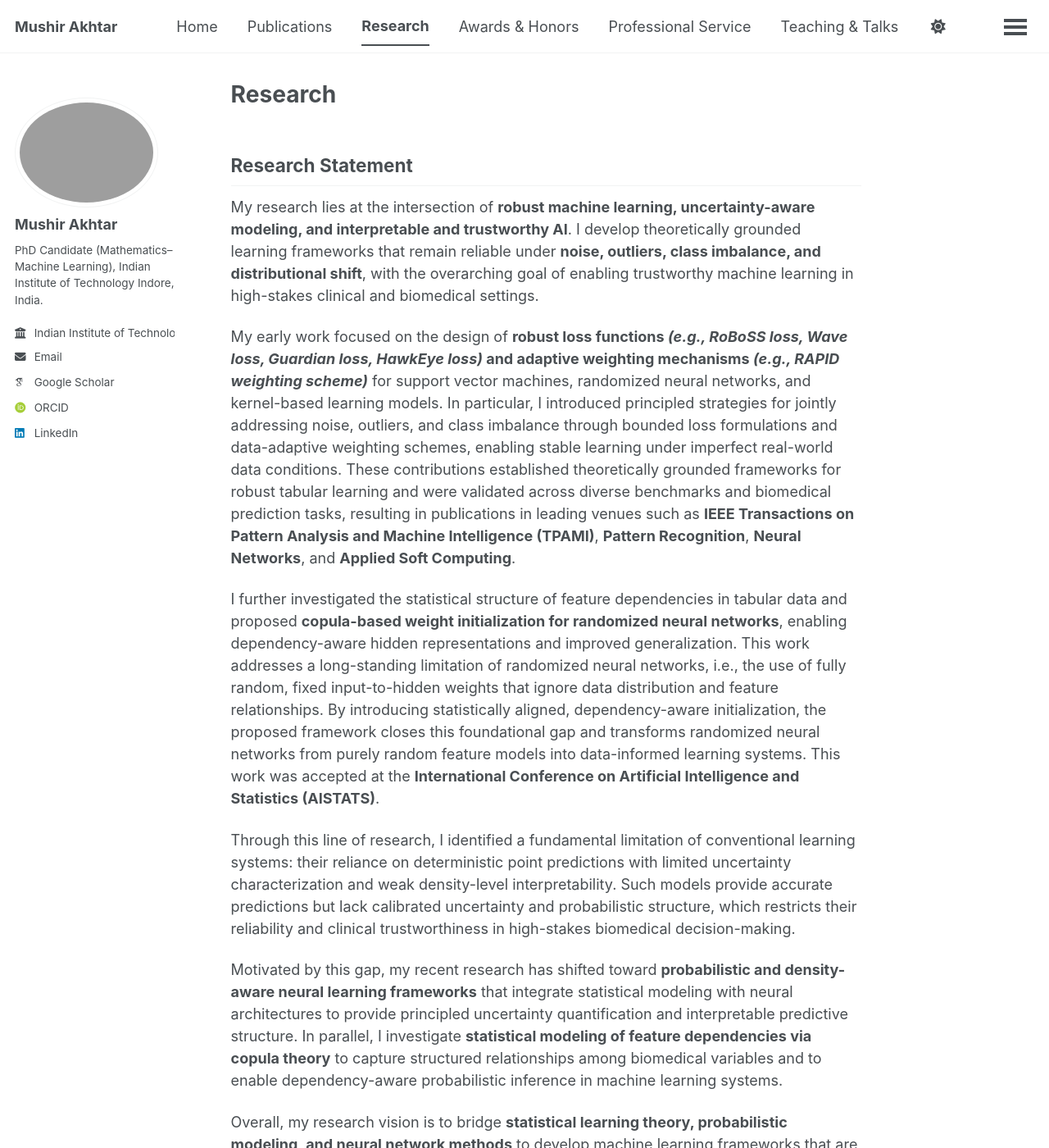
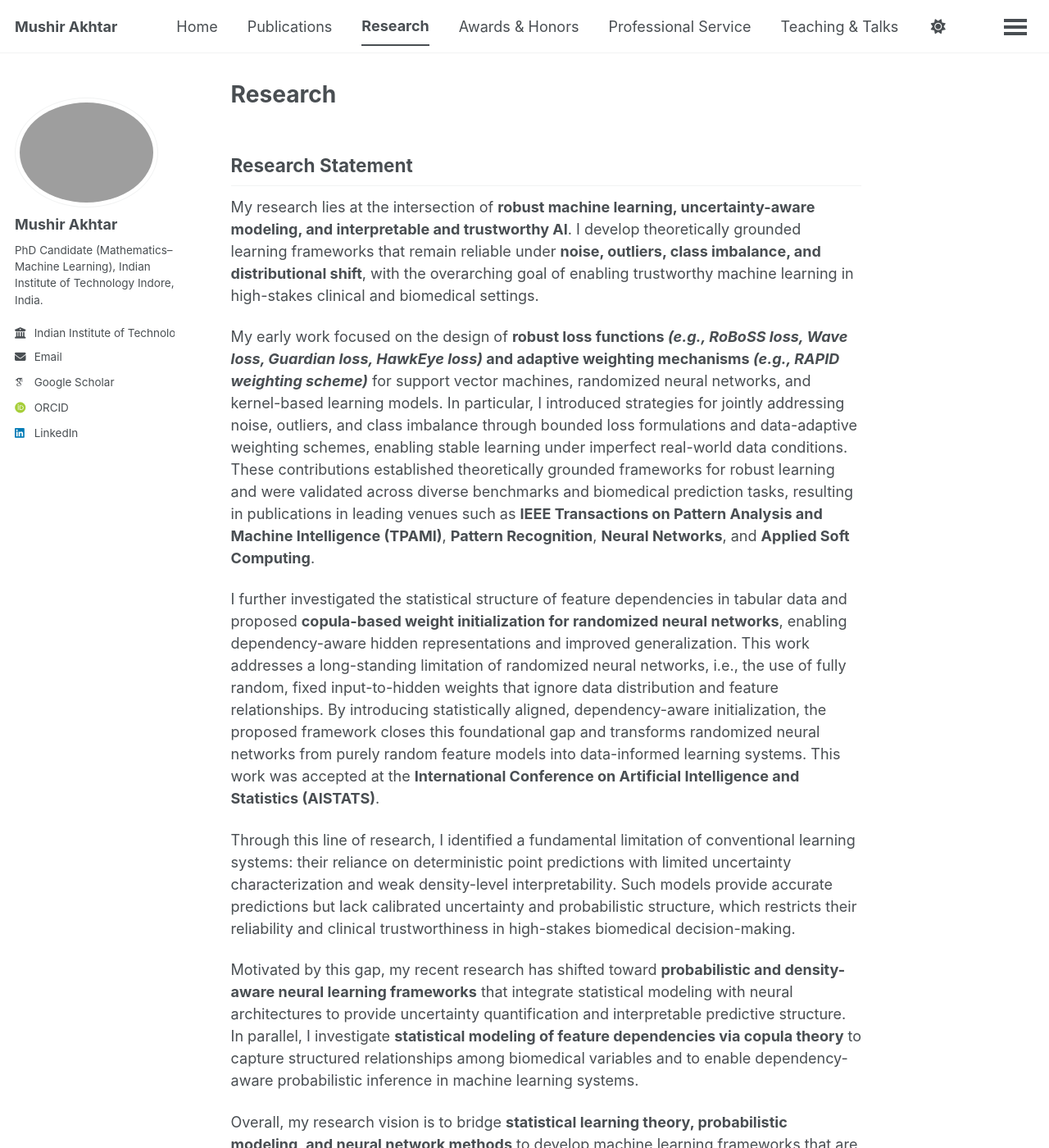
Before and after one commit to mushir-akhtar/mushir-akhtar.github.io, a Jekyll site: the page built from _pages/research.md, in a window 1280 px wide and 1400 px high. Shown: the whole window at 82% size. Built offline with Jekyll 4.4.1, drawn with Linux system fonts in a browser that asks for light colours; some web fonts are replaced; a script bundle is joined from its source files by our own code; library files that are not in the unit come from our copies; some of the changed text lies outside the part shown.

Commit message:
Update research.md

```diff
--- a/_pages/research.md
+++ b/_pages/research.md
@@ -9,13 +9,13 @@
 
 My research lies at the intersection of **robust machine learning, uncertainty-aware modeling, and interpretable and trustworthy AI**. I develop theoretically grounded learning frameworks that remain reliable under **noise, outliers, class imbalance, and distributional shift**, with the overarching goal of enabling trustworthy machine learning in high-stakes clinical and biomedical settings.
 
-My early work focused on the design of **robust loss functions *(e.g., RoBoSS loss, Wave loss, Guardian loss, HawkEye loss)* and adaptive weighting mechanisms *(e.g., RAPID weighting scheme)*** for support vector machines, randomized neural networks, and kernel-based learning models. In particular, I introduced principled strategies for jointly addressing noise, outliers, and class imbalance through bounded loss formulations and data-adaptive weighting schemes, enabling stable learning under imperfect real-world data conditions. These contributions established theoretically grounded frameworks for robust tabular learning and were validated across diverse benchmarks and biomedical prediction tasks, resulting in publications in leading venues such as **IEEE Transactions on Pattern Analysis and Machine Intelligence (TPAMI)**, **Pattern Recognition**, **Neural Networks**, and **Applied Soft Computing**.
+My early work focused on the design of **robust loss functions *(e.g., RoBoSS loss, Wave loss, Guardian loss, HawkEye loss)* and adaptive weighting mechanisms *(e.g., RAPID weighting scheme)*** for support vector machines, randomized neural networks, and kernel-based learning models. In particular, I introduced strategies for jointly addressing noise, outliers, and class imbalance through bounded loss formulations and data-adaptive weighting schemes, enabling stable learning under imperfect real-world data conditions. These contributions established theoretically grounded frameworks for robust learning and were validated across diverse benchmarks and biomedical prediction tasks, resulting in publications in leading venues such as **IEEE Transactions on Pattern Analysis and Machine Intelligence (TPAMI)**, **Pattern Recognition**, **Neural Networks**, and **Applied Soft Computing**.
 
 I further investigated the statistical structure of feature dependencies in tabular data and proposed **copula-based weight initialization for randomized neural networks**, enabling dependency-aware hidden representations and improved generalization. This work addresses a long-standing limitation of randomized neural networks, i.e., the use of fully random, fixed input-to-hidden weights that ignore data distribution and feature relationships. By introducing statistically aligned, dependency-aware initialization, the proposed framework closes this foundational gap and transforms randomized neural networks from purely random feature models into data-informed learning systems. This work was accepted at the **International Conference on Artificial Intelligence and Statistics (AISTATS)**.
 
 Through this line of research, I identified a fundamental limitation of conventional learning systems: their reliance on deterministic point predictions with limited uncertainty characterization and weak density-level interpretability. Such models provide accurate predictions but lack calibrated uncertainty and probabilistic structure, which restricts their reliability and clinical trustworthiness in high-stakes biomedical decision-making.
 
-Motivated by this gap, my recent research has shifted toward **probabilistic and density-aware neural learning frameworks** that integrate statistical modeling with neural architectures to provide principled uncertainty quantification and interpretable predictive structure. In parallel, I investigate **statistical modeling of feature dependencies via copula theory** to capture structured relationships among biomedical variables and to enable dependency-aware probabilistic inference in machine learning systems.
+Motivated by this gap, my recent research has shifted toward **probabilistic and density-aware neural learning frameworks** that integrate statistical modeling with neural architectures to provide uncertainty quantification and interpretable predictive structure. In parallel, I investigate **statistical modeling of feature dependencies via copula theory** to capture structured relationships among biomedical variables and to enable dependency-aware probabilistic inference in machine learning systems.
 
 Overall, my research vision is to bridge **statistical learning theory, probabilistic modeling, and neural network methods** to develop machine learning frameworks that are **robust, interpretable, and uncertainty-aware *by design***—moving beyond point prediction toward trustworthy, distribution-aware learning systems suitable for deployment in biomedical and scientific domains.
 
```
Also changed, not shown: other parts of _pages/research.md (+1 -1 lines).
